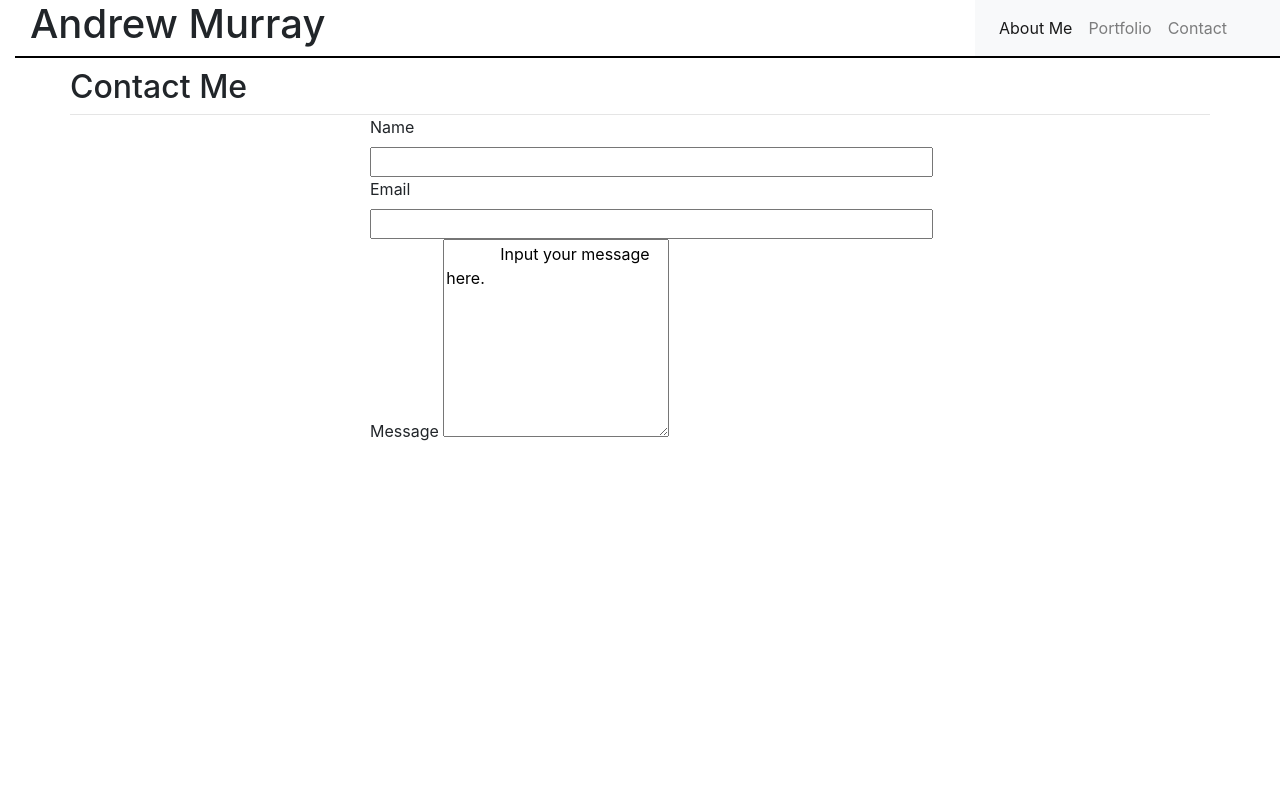
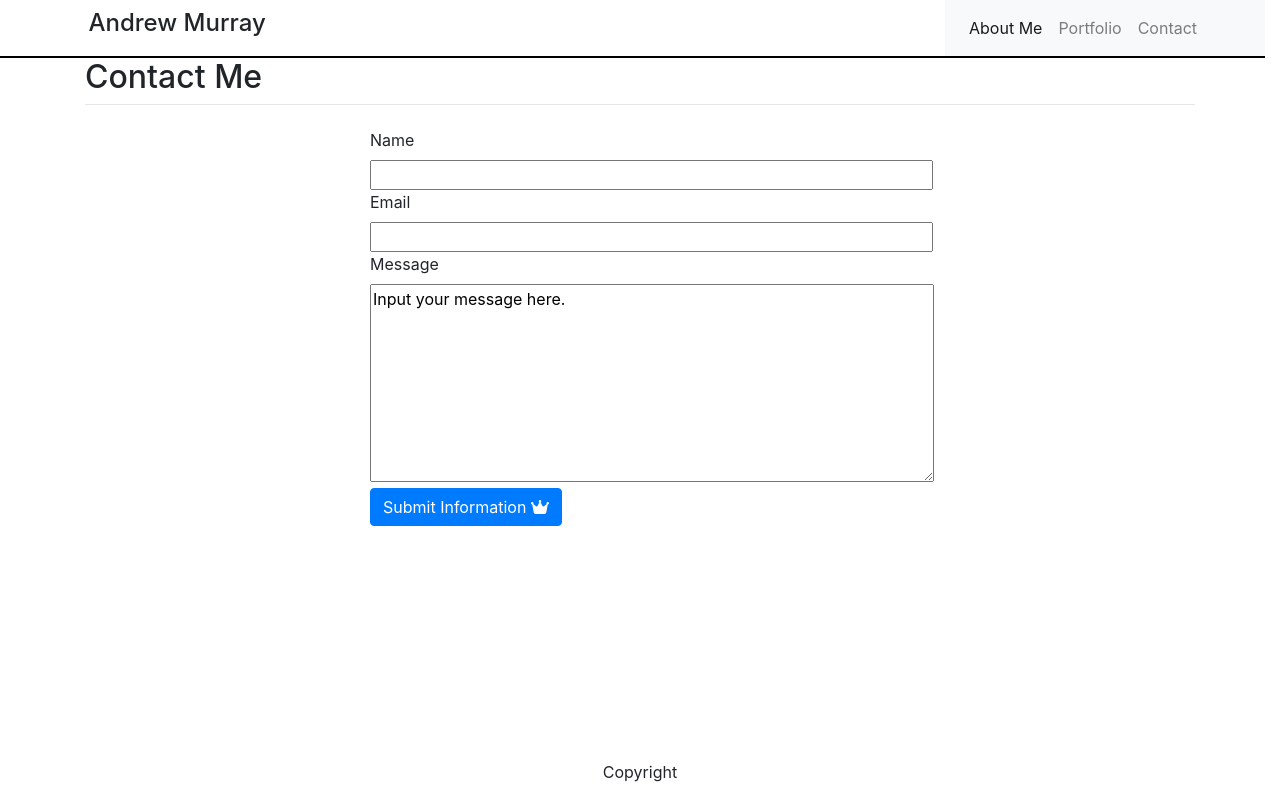
Before and after one commit to atmurray-fullstack/Andrew-Murray-portfolio, a plain HTML site: page contact.html in a window 1280 px wide. Drawn offline with nearby package versions, Linux system fonts and the light colour scheme.

Commit message:
first of day

```diff
--- a/contact.html
+++ b/contact.html
@@ -1,5 +1,6 @@
 <!doctype html>
 <html lang="en">
+
 <head>
     <!-- Required meta tags -->
     <meta charset="utf-8">
@@ -8,10 +9,12 @@
     <!-- Bootstrap CSS -->
     <link rel="stylesheet" href="https://stackpath.bootstrapcdn.com/bootstrap/4.1.3/css/bootstrap.min.css" integrity="sha384-MCw98/SFnGE8fJT3GXwEOngsV7Zt27NXFoaoApmYm81iuXoPkFOJwJ8ERdknLPMO" crossorigin="anonymous">
     <link rel="stylesheet" href="./style/style.css">
-    <title>About Me</title>
+    <title>Contact Me</title>
   </head>
-  <body>
-    <div class="header row float-right" style="width: 100vw; border-style: solid; border-width:0 0 2px 0; border-color: black;">
+
+
+
+  <div class="header row" style="width: 100vw; border-style: solid; border-width:0 0 2px 0; border-color: black;">
     <div class="col-9 h-h1">
       <h1 >
         Andrew Murray
@@ -41,6 +44,9 @@
       </nav>
    </div>
 
+  <body>
+
+
 
 
 
@@ -49,26 +55,32 @@
     <div class="container">
 
       <div class="row">
-        <div class="col-sm-12 top text-left">
+        <div class="col-sm-12 p text-left">
           <h2>Contact Me
           </h2>
           <hr>
         </div>
       </div>
       <div class="row">
-        <div class="col-sm-6 mx-auto ">
+        <div class="col-sm-6 mx-auto contact-body">
+
             <label for="name">Name</label>
             <br>
-          <input type="text" id="name" name="name" size="50">
+            <input type="text" id="name" name="name" size="50%">
             <br>
             <label for="email">Email</label>
             <br>
-          <input type="text" id="email" name="email" size="50">
+            <input type="text" id="email" name="email" size="50%">
             <br>
             <label for="texta">Message</label>
-          <textarea id="texta" name="texta" rows="8" col="50">
-            Input your message here.
-          </textarea>
+            <br>
+            <textarea id="texta" name="texta" rows="8" cols="53">Input your message here.</textarea>
+            <br>
+            <button type="submit" class="btn btn-primary" >
+              Submit Information  <i class="fas fa-crown"></i>
+            </button>
+
+
 
 
 
@@ -76,7 +88,9 @@
       </div>
 
 
-
+      <div class="fixed-bottom text-center" style ="width:100%;">
+        <p>Copyright</p>
+    </div>
     </div>
 
 
--- a/style/style.css
+++ b/style/style.css
@@ -1,6 +1,19 @@
+.h-h1{
+    text-align: left;
+    padding-left:10px;
+}
+ h1{
+    margin-left: 10%;
+    padding-top: 1%;
+    font-size: 24px;
+
+}
 hr{
-    margin:0 0 0 0;
+    margin:0 0 2% 0;
 
+}
+img{
+    background-color: whitesmoke;
 }
 
 
@@ -8,11 +21,7 @@ hr{
     font-size: 16px;
 }
 
-.top{
-    margin:10px 0 0 0;
-    padding:0 0 0 0;
 
-}
 
 .aboutme p{
    font-size: 18px;
```
Also changed, not shown: index.html (+9 -8 lines), portfolio.html (+3 -3 lines). Lines whose indentation alone changed are shown as unchanged.
